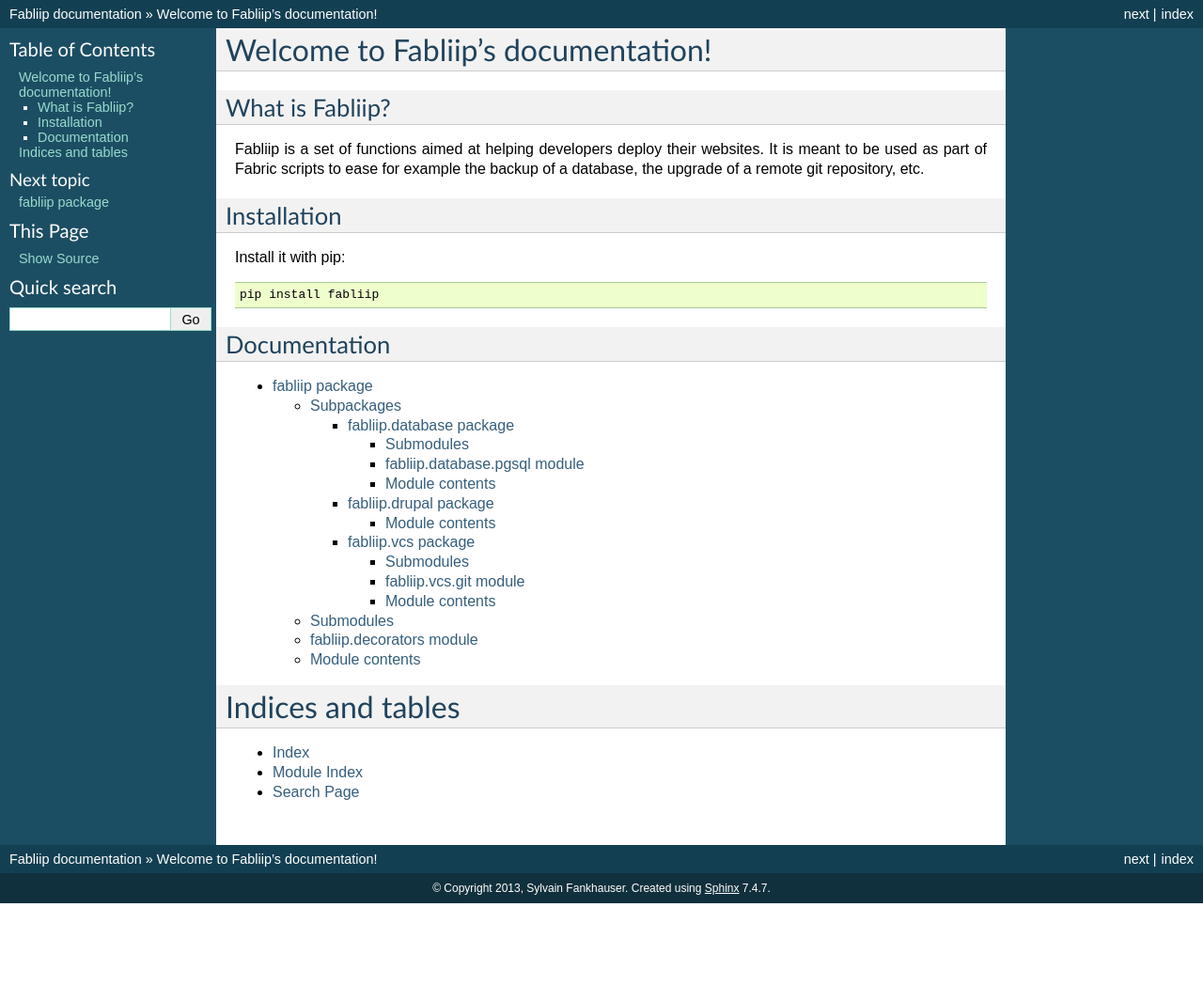
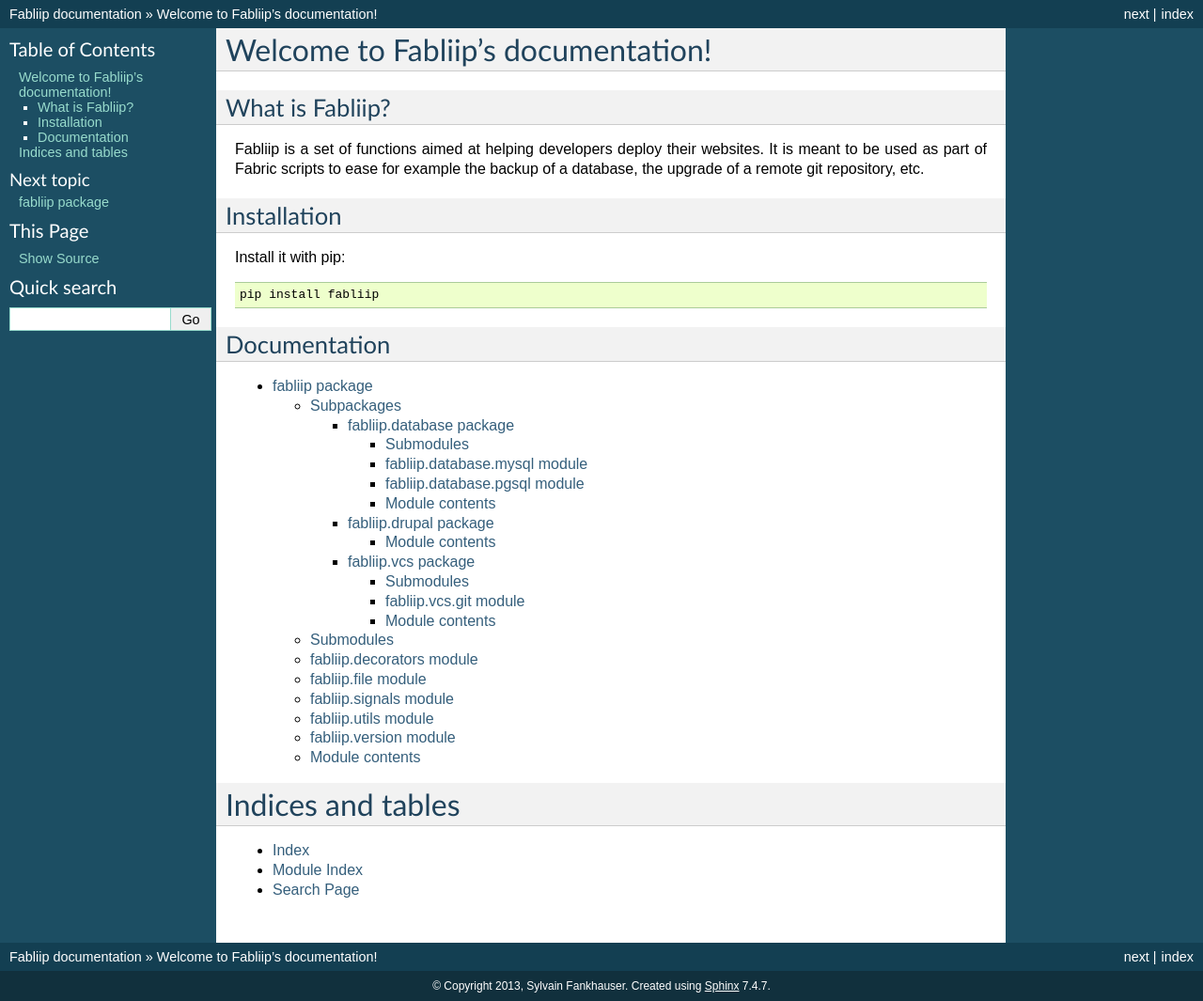
Before and after one commit to liip/fabliip, a Sphinx documentation site: the page built from docs/index.rst, in a window 1280 px wide. Shown: the whole page at 94% size. Built offline with Sphinx 7.4.7, drawn with Linux system fonts in a browser that asks for light colours; before the commit the page ends 961 px from its top, so only the background shows below that.

Commit message:
add some docs in the signals module

```diff
--- a/docs/fabliip.database.rst
+++ b/docs/fabliip.database.rst
@@ -3,6 +3,14 @@
 
 Submodules
 ----------
+
+fabliip.database.mysql module
+-----------------------------
+
+.. automodule:: fabliip.database.mysql
+    :members:
+    :undoc-members:
+    :show-inheritance:
 
 fabliip.database.pgsql module
 -----------------------------
--- a/docs/fabliip.rst
+++ b/docs/fabliip.rst
@@ -21,6 +21,38 @@
     :undoc-members:
     :show-inheritance:
 
+fabliip.file module
+-------------------
+
+.. automodule:: fabliip.file
+    :members:
+    :undoc-members:
+    :show-inheritance:
+
+fabliip.signals module
+----------------------
+
+.. automodule:: fabliip.signals
+    :members:
+    :undoc-members:
+    :show-inheritance:
+
+fabliip.utils module
+--------------------
+
+.. automodule:: fabliip.utils
+    :members:
+    :undoc-members:
+    :show-inheritance:
+
+fabliip.version module
+----------------------
+
+.. automodule:: fabliip.version
+    :members:
+    :undoc-members:
+    :show-inheritance:
+
 
 Module contents
 ---------------
--- /dev/null
+++ b/docs/modules.rst
@@ -0,0 +1,7 @@
+fabliip
+=======
+
+.. toctree::
+   :maxdepth: 4
+
+   fabliip
```
Also changed, not shown: 1 other file.
